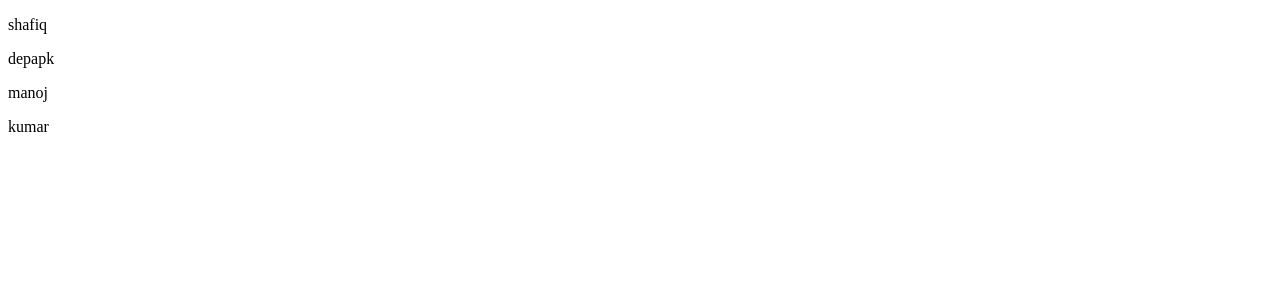
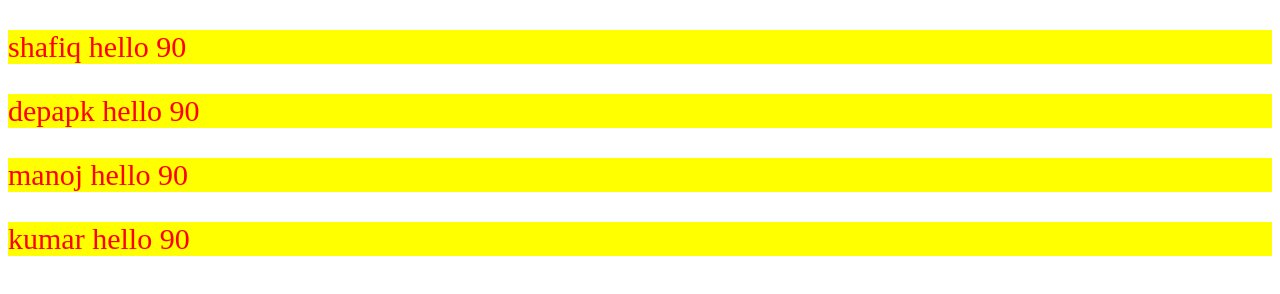
Before and after one commit to shafiq9228/ReactJS3PMClass, a plain HTML site: page Nov17/inner.html in a window 1280 px wide. Drawn offline with Linux system fonts and the light colour scheme.

Commit message:
dynamic para creation with backticks

```diff
--- a/Nov17/inner.html
+++ b/Nov17/inner.html
@@ -5,6 +5,16 @@
     <meta http-equiv="X-UA-Compatible" content="IE=edge">
     <meta name="viewport" content="width=device-width, initial-scale=1.0">
     <title>Document</title>
+
+    <style>
+
+        .c11{
+
+            color: red;
+            background-color: yellow;
+            font-size: 30px;
+        }
+    </style>
 </head>
 <body>
 
@@ -20,11 +30,13 @@
 
     let list = ["shafiq", "depapk", "manoj", "kumar"]
 
+    let num = 90
+
     let p1 = "";
 
     for (let index = 0; index < list.length; index++) {
 
-        p1 = p1 + "<p>" +list[index]+ "</p>";
+        p1 = p1 + `<p class='c11'> ${list[index]} hello  ${num}  </p>`;
 
     }
 
```
